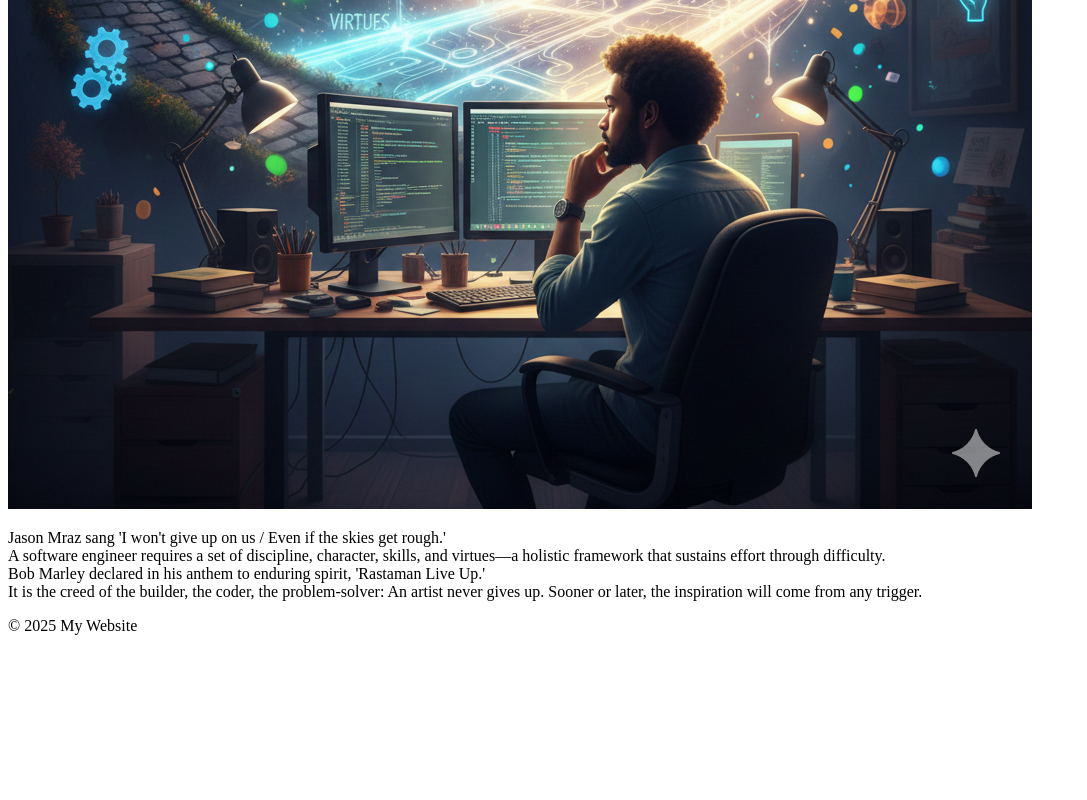
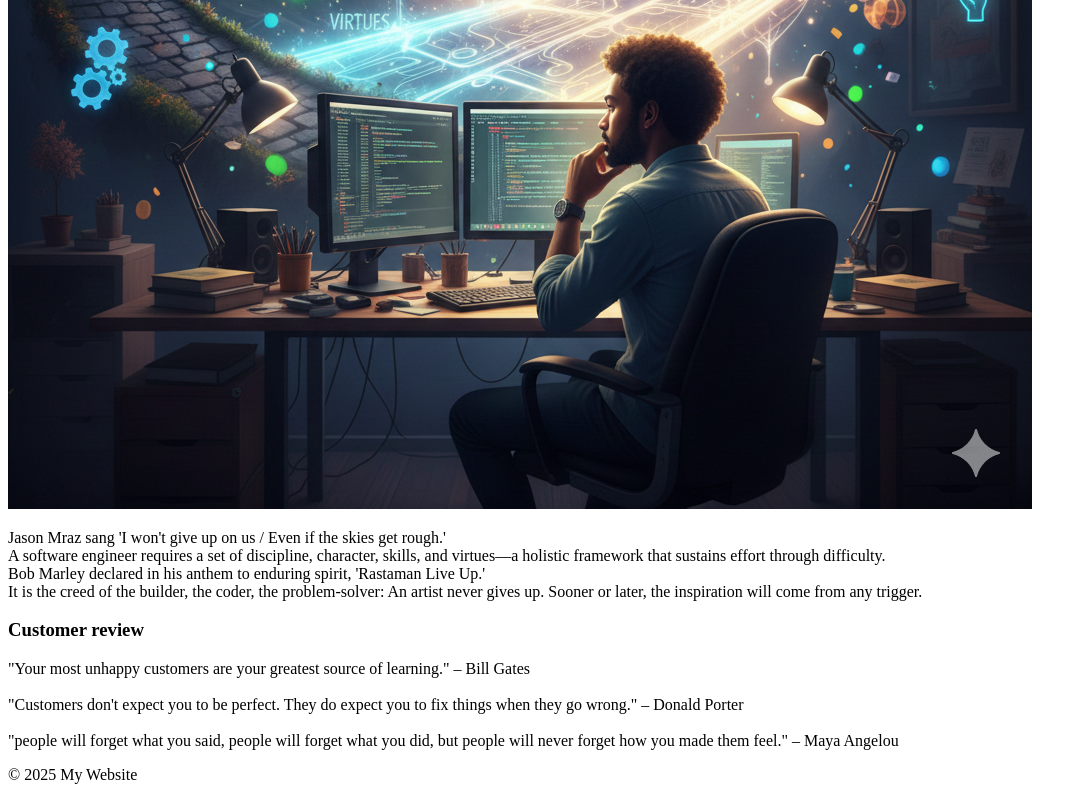
Before and after one commit to xpieemma/website-project-lab, a plain HTML site: page index.html in a window 1280 px wide. Shown: the part 716-1516 px from the top of the page, without its empty margins (0-1087 px from the left). Before the commit the page ends 1367 px from the top, so only its background shows below. Drawn offline with Linux system fonts and the light colour scheme; files whose address does not match are found by name.

Commit message:
testimonials completed

```diff
--- a/index.html
+++ b/index.html
@@ -24,6 +24,13 @@
 <br>It is the creed of the builder, the coder, the problem-solver: An artist never gives up. Sooner or later, the inspiration will come from any trigger.</p>
      </section>
 
+  <section>
+    <h3> Customer review </h3>
+<p>"Your most unhappy customers are your greatest source of learning." – Bill Gates
+    <br><br>"Customers don't expect you to be perfect. They do expect you to fix things when they go wrong." – Donald Porter
+    <br><br>"people will forget what you said, people will forget what you did, but people will never forget how you made them feel." – Maya Angelou
+</p>
+  </section>
     <footer>
   <p>&copy; 2025 My Website</p>
 </footer>
```
